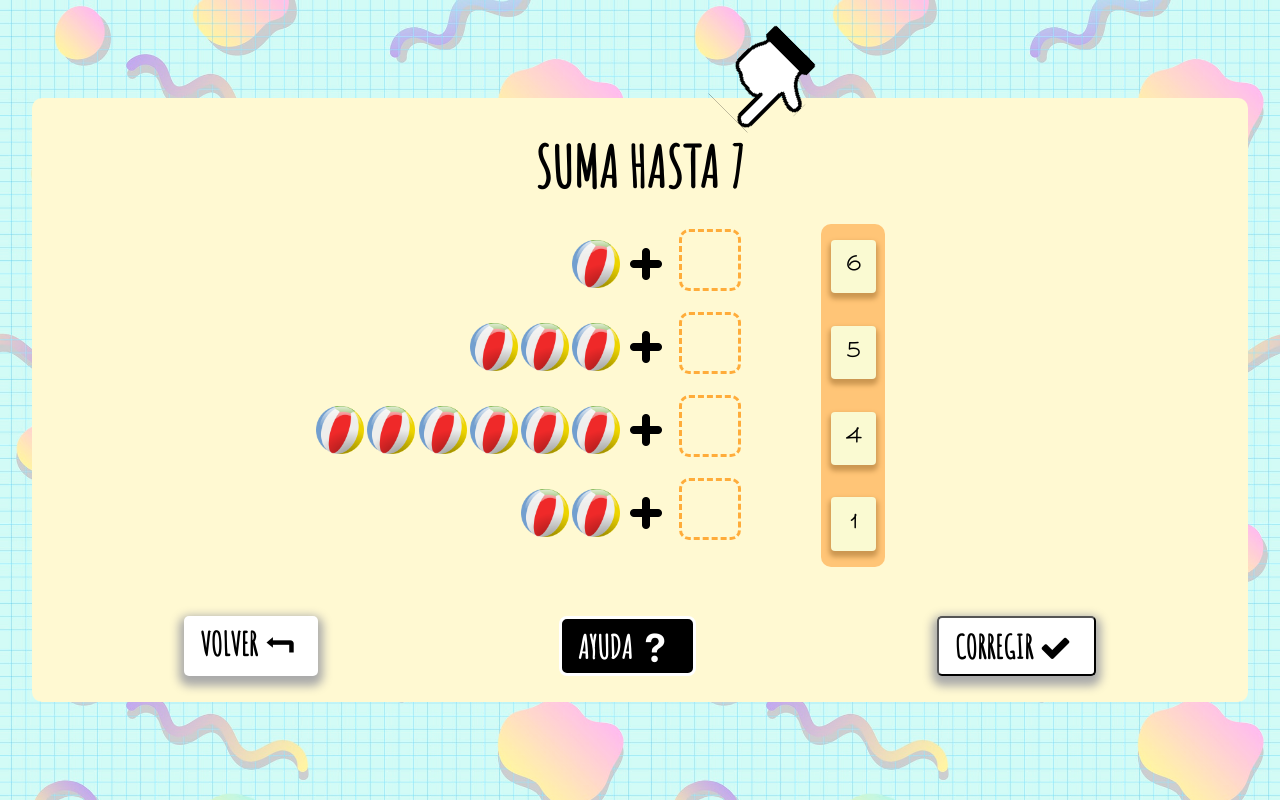
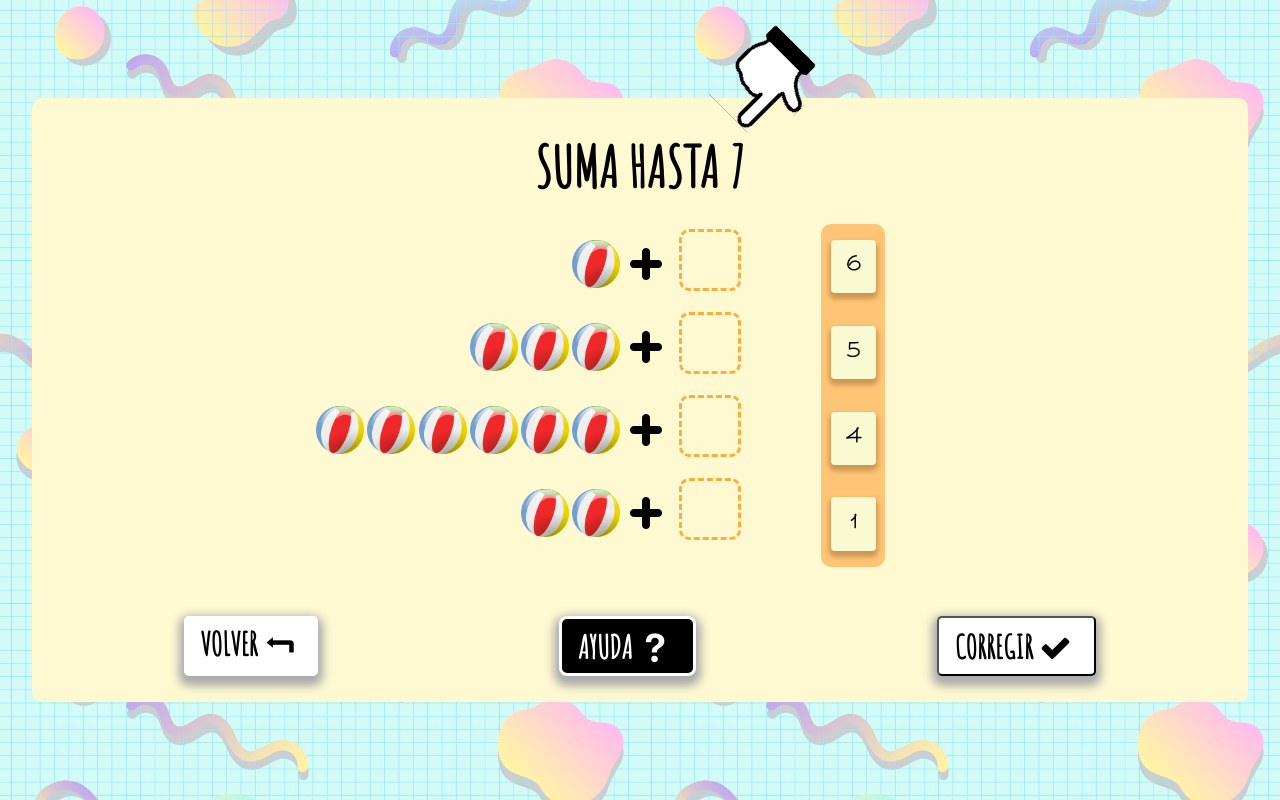
Before and after one commit to irenecats/UA_mates, a plain HTML site: page playa.html in a window 1280 px wide. Both pictures are taken after a click on the button "AYUDA". Drawn offline with nearby package versions, Linux system fonts and the light colour scheme.

Commit message:
Auto stash before merge of "master" and "origin/master"

```diff
--- a/playa.css
+++ b/playa.css
@@ -207,10 +207,9 @@ div.swal-footer{
 }
 
 .boton:focus{
-    box-shadow: none;
+    background-color: black;
     border: 3px solid white;
     color: white;
-    background: #000;
     border-radius: 0.25em;
     outline: none;
 }
```
